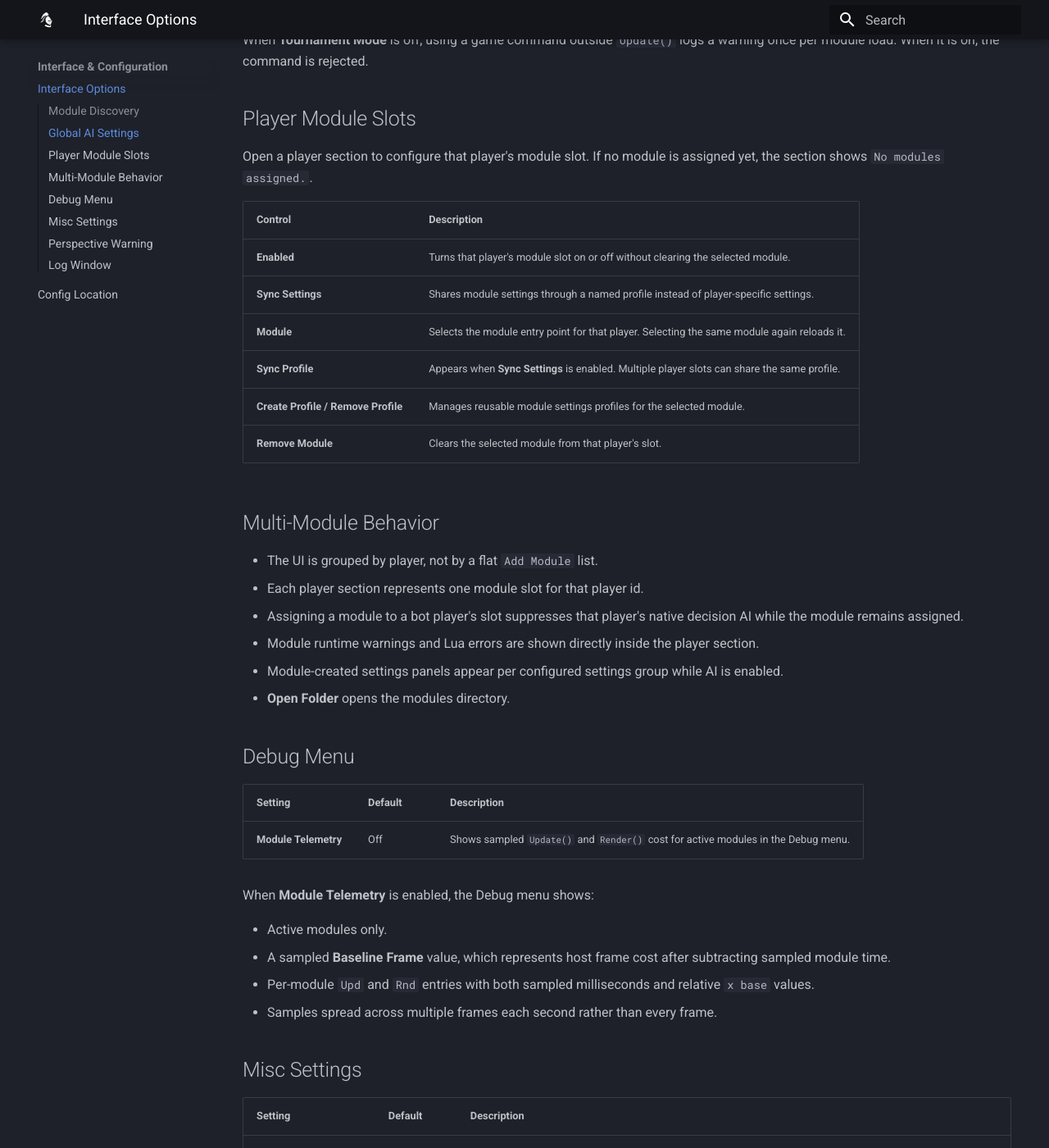
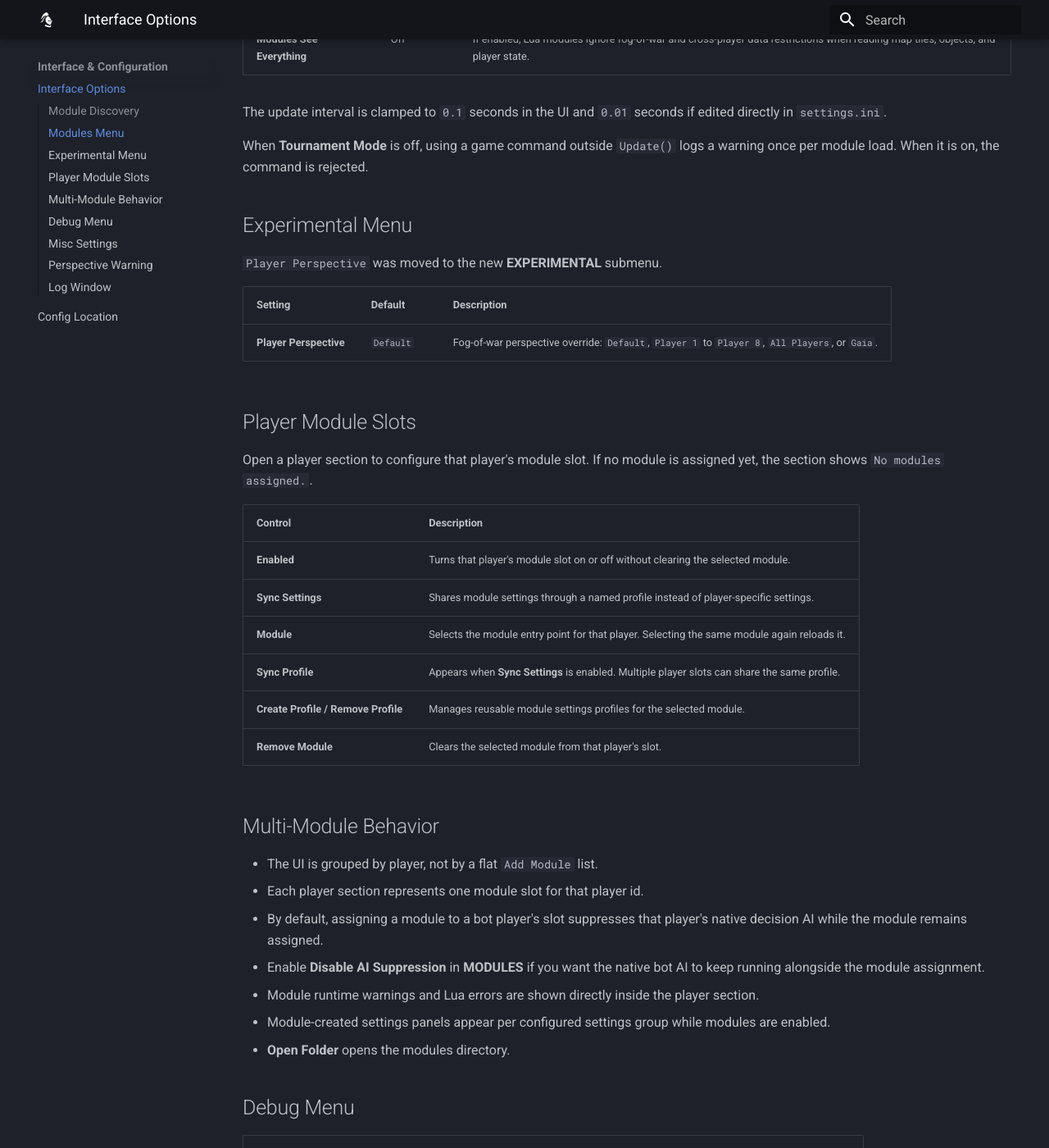
Before and after one commit to aoe2control/aoe2control.github.io, an MkDocs documentation site: the page built from docs/interface-options.md, in a window 1280 px wide and 1400 px high, scrolled down 2291 px. Shown: the whole window at 82% size. Built offline with MkDocs 1.6.1 and Material for MkDocs 9.7.7, drawn with Linux system fonts in a browser that asks for light colours; some of the changed text lies outside the part shown.

Commit message:
Updated for CONTROL Version 0.7.13

```diff
--- a/docs/interface-options.md
+++ b/docs/interface-options.md
@@ -2,7 +2,7 @@
 
 The CONTROL overlay groups module configuration by player. Each `Player 1` to `Player 8` section exposes that player's module slot and runtime status.
 
-![CONTROL Interface — AI Settings](images/ControlUI.png)
+![CONTROL Interface - Modules Settings](images/ControlUI.png)
 
 ## Module Discovery
 
@@ -13,7 +13,11 @@
 
 **Depth limit:** 3 levels below `modules/`.
 
-## Global AI Settings
+## Modules Menu
+
+The old **AI** submenu was renamed to **MODULES**.
+
+If you are upgrading from an older build and want to remove stale submenu state, delete `%appdata%\CONTROL\AoE2Control\settings.ini` once and let CONTROL recreate it on the next launch.
 
 | Setting | Default | Description |
 |---------|---------|-------------|
@@ -23,12 +27,20 @@
 | **Tournament Mode** | Off | Blocks Lua game commands outside `Update()`. Read-only APIs such as facts remain available. |
 | **Auto Move Camera** | On | Auto-centers the camera on executed command targets. |
 | **Command Visualization** | On | Draws command feedback overlays. |
-| **Player Perspective** | `Default` | Fog-of-war perspective override: `Default`, `Player 1` to `Player 8`, `All Players`, or `Gaia`. |
+| **Disable AI Suppression** | Off | If enabled, assigning a module to a bot player no longer suppresses that player's native decision AI. |
 | **Modules See Everything** | Off | If enabled, Lua modules ignore fog-of-war and cross-player data restrictions when reading map tiles, objects, and player state. |
 
 The update interval is clamped to `0.1` seconds in the UI and `0.01` seconds if edited directly in `settings.ini`.
 
 When **Tournament Mode** is off, using a game command outside `Update()` logs a warning once per module load. When it is on, the command is rejected.
+
+## Experimental Menu
+
+`Player Perspective` was moved to the new **EXPERIMENTAL** submenu.
+
+| Setting | Default | Description |
+|---------|---------|-------------|
+| **Player Perspective** | `Default` | Fog-of-war perspective override: `Default`, `Player 1` to `Player 8`, `All Players`, or `Gaia`. |
 
 ## Player Module Slots
 
@@ -47,9 +59,10 @@
 
 - The UI is grouped by player, not by a flat `Add Module` list.
 - Each player section represents one module slot for that player id.
-- Assigning a module to a bot player's slot suppresses that player's native decision AI while the module remains assigned.
+- By default, assigning a module to a bot player's slot suppresses that player's native decision AI while the module remains assigned.
+- Enable **Disable AI Suppression** in **MODULES** if you want the native bot AI to keep running alongside the module assignment.
 - Module runtime warnings and Lua errors are shown directly inside the player section.
-- Module-created settings panels appear per configured settings group while AI is enabled.
+- Module-created settings panels appear per configured settings group while modules are enabled.
 - **Open Folder** opens the modules directory.
 
 ## Debug Menu
```
Also changed, not shown: docs/config-location.md (+5 -1 lines), docs/lifecycle.md (+2 -2 lines), site/config-location/index.html, site/interface-options/index.html, site/lifecycle/index.html, site/search/search_index.json, site/sitemap.xml, site/types/index.html, 3 other files.
